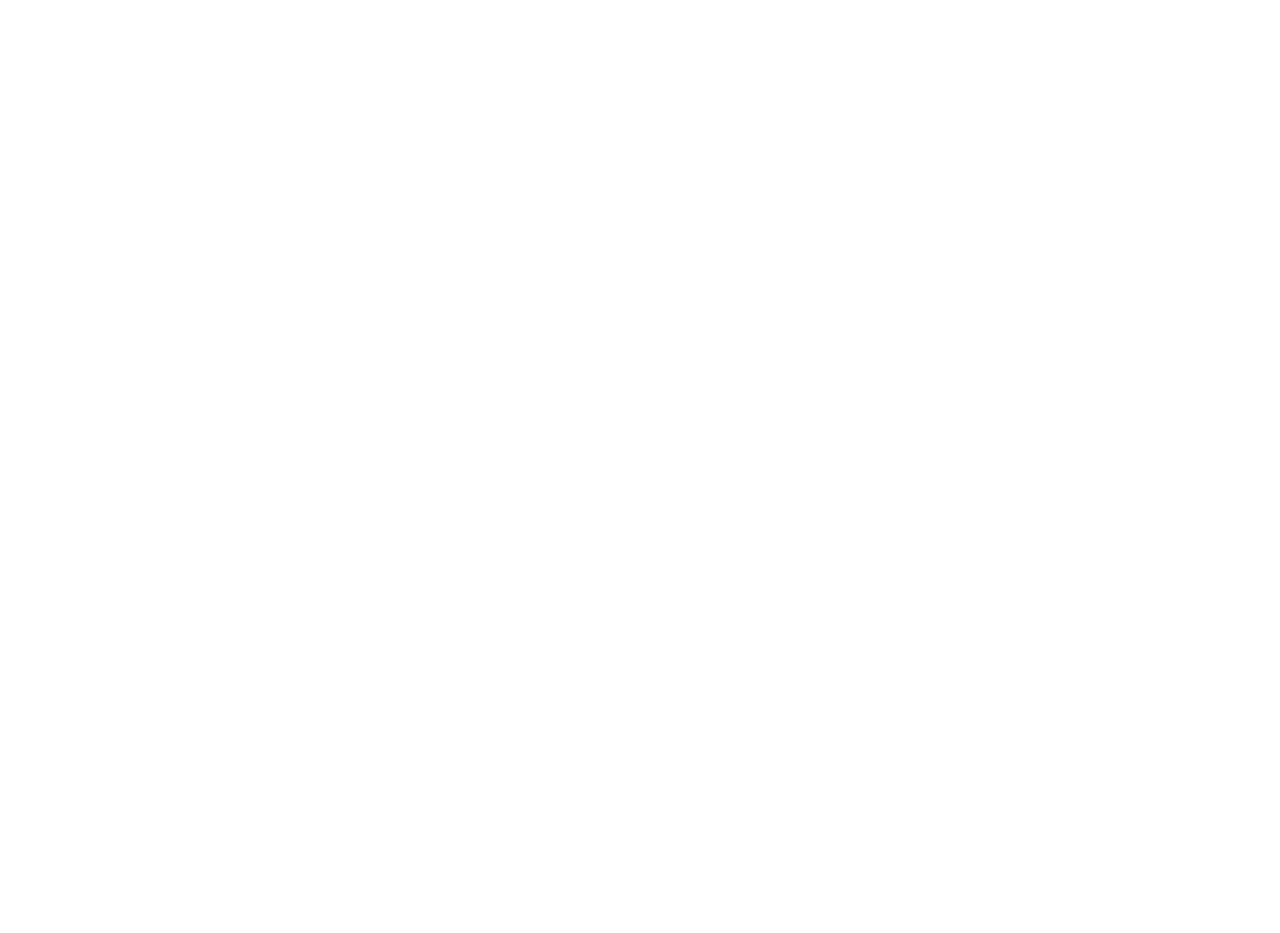
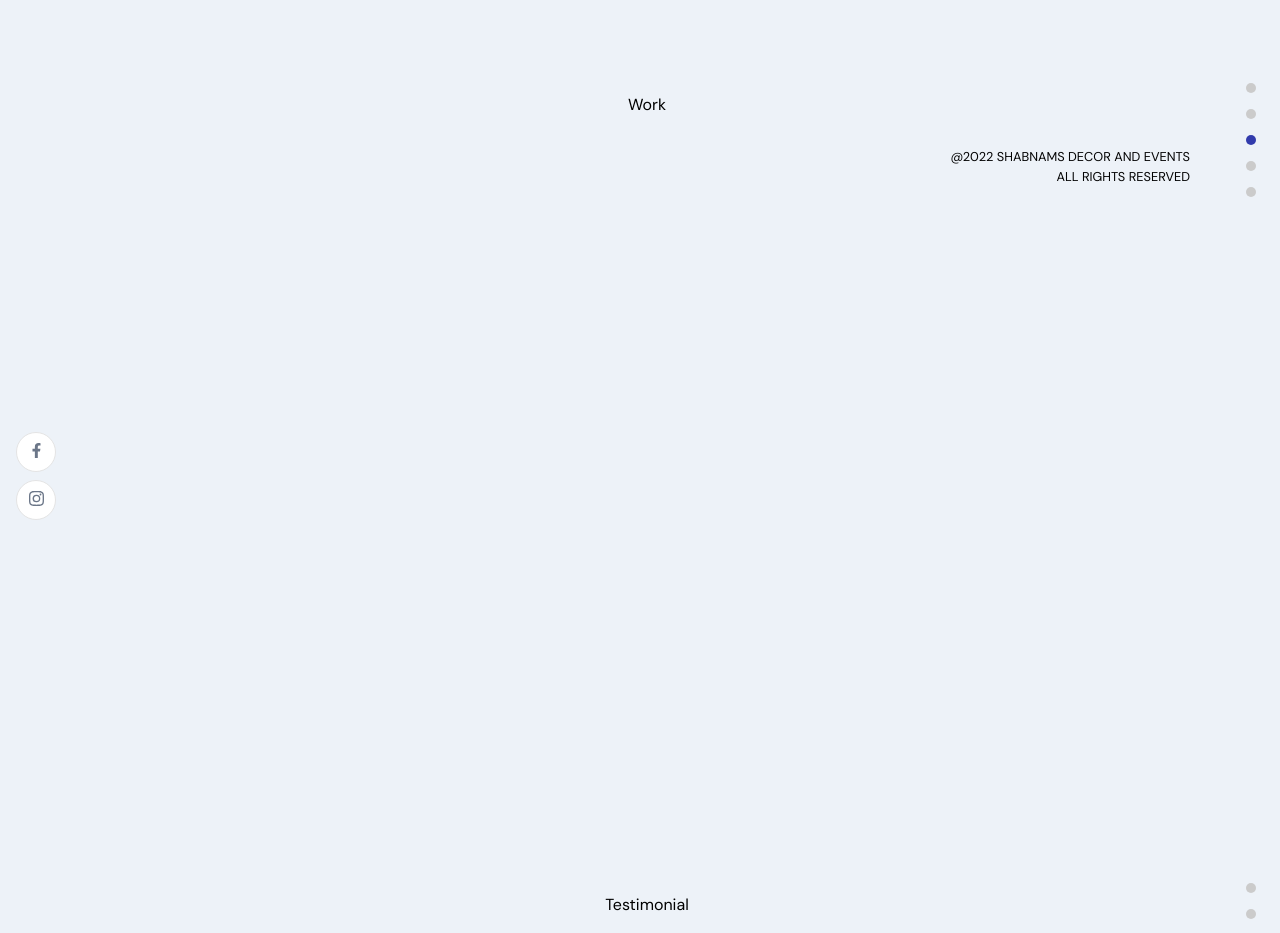
Before and after one commit to WaseemWahid/Shabnams-decor-website, a React (Create React App) app: page / in a window 1280 px wide. Shown: the part 1860-2793 px from the top of the page. Before the commit the page ends 800 px from the top, so only its background shows below. Built offline with nearby package versions, Linux system fonts and the light colour scheme.

Commit message:
created containers set up for adding content

```diff
--- a/src/App.css
+++ b/src/App.css
@@ -1,12 +1,41 @@
 .app {
   background-color: var(--primary-color);
   font-family: var(--font-base);
+}
+
+.app__whitebg {
+  background-color: var(--white-color);
+}
+
+.app__primarybg {
+  background-color: var(--primary-color);
+}
+
+.app__container {
+  width: 100%;
+  min-height: 100vh;
+
+  display: flex;
+  flex-direction: row;
 }
 
 .app__flex {
   display: flex;
   justify-content: center;
   align-items: center;
+}
+
+.app__wrapper {
+  flex: 1;
+  width: 100%;
+  flex-direction: column;
+  padding: 4rem 2rem;
+}
+
+@media screen and (max-width: 450px) {
+  .app__wrapper {
+    padding: 4rem 1rem 2rem;
+  }
 }
 
 .p-text {
@@ -16,8 +45,118 @@
   line-height: 1.5;
 }
 
-@media screen and (min-width: 2000px){
+@media screen and (min-width: 2000px) {
   .p-text {
     font-size: 1.75rem;
   }
 }
+
+.copyright {
+  width: 100%;
+  padding: 2rem 0 0;
+
+  display: flex;
+  flex-direction: column;
+  justify-content: flex-end;
+  align-items: flex-end;
+}
+
+.copyright p {
+  text-transform: uppercase;
+  color: var(--black-color);
+}
+
+.app__social {
+  display: flex;
+  justify-content: flex-end;
+  align-items: center;
+  flex-direction: column;
+  padding: 1rem;
+}
+
+.app__social div {
+  width: 40px;
+  height: 40px;
+  border-radius: 50%;
+  background-color: var(--white-color);
+  margin: 0.25rem 0;
+  border: 1px solid var(--lightGray-color);
+
+  display: flex;
+  justify-content: center;
+  align-items: center;
+
+  transition: all 0.3s ease-in-out;
+}
+
+.app__social div svg {
+  width: 15px;
+  height: 15px;
+  color: var(--gray-color);
+}
+
+.app__social div svg:hover {
+  background-color: var(--secondary-color);
+  border-color: var(--secondary-color);
+}
+
+.app__social div svg:hover svg {
+  color: var(--white-color);
+}
+
+@media screen and (min-width: 2000px) {
+  .app__social div {
+    width: 70px;
+    height: 70px;
+
+    margin: 0.5rem 0;
+  }
+
+  .app__social div svg {
+    width: 30px;
+    height: 30px;
+  }
+}
+
+.app__navigation {
+  display: flex;
+  justify-content: center;
+  align-items: center;
+  flex-direction: column;
+
+  padding: 1rem;
+}
+
+/* MAY HAVE TO EDIT BELOW!! */
+
+.app__navigation-dot {
+  width: 10px;
+  height: 10px;
+  border-radius: 50%;
+  background-color: #cbcbcb;
+  margin: 0.5rem;
+
+  transition: background-color 0.2s ease-in-out;
+}
+
+.app__navigation-dot:hover {
+  background-color: var(--secondary-color);
+}
+
+@media screen and (min-width: 2000px){
+  .app__navigation-dot {
+    width: 20px;
+    height: 20px;
+  }
+}
+
+@media screen and (max-width: 500px) {
+  .app__navigation,
+  .app__social {
+      display: none;
+  }
+
+  .copyright {
+      padding: 2rem;
+  }
+}
--- a/src/App.js
+++ b/src/App.js
@@ -1,4 +1,5 @@
 import React from 'react'
+import { Header, About, Work, Testimonial, Footer } from './container/'
 import { Navbar } from './components'
 
 import './App.css';
@@ -7,6 +8,11 @@
     return (
         <div className='app'>
             <Navbar />
+            <Header />
+            <About />
+            <Work />
+            <Testimonial />
+            <Footer />
         </div>
     );
 }
--- a/src/components/index.js
+++ b/src/components/index.js
@@ -1,2 +1,3 @@
 export { default as Navbar } from './Navbar/Navbar'
 export { default as NavigationDots } from './NavigationDots'
+export { default as SocialMedia } from './SocialMedia'
--- /dev/null
+++ b/src/container/About/About.jsx
@@ -0,0 +1,13 @@
+import React from 'react'
+import { motion } from 'framer-motion';
+import './About.css'
+import { AppWrap, MotionWrap } from '../../wrapper';
+
+
+const About = () => {
+    return (
+        <div>About</div>
+    )
+}
+
+export default AppWrap(MotionWrap(About, 'app__about'), 'about', 'app__whitebg');
--- /dev/null
+++ b/src/container/Footer/Footer.jsx
@@ -0,0 +1,14 @@
+import React from 'react'
+import { AppWrap, MotionWrap } from '../../wrapper';
+
+const Footer = () => {
+    return (
+        <div>Footer</div>
+    )
+}
+
+export default AppWrap(
+    MotionWrap(Footer, 'app__footer'),
+    'contact',
+    'app__whitebg',
+);
--- /dev/null
+++ b/src/container/Header/Header.jsx
@@ -0,0 +1,13 @@
+import React from 'react'
+import { motion } from 'framer-motion'
+import { AppWrap } from '../../wrapper'
+
+import './Header.css'
+
+const Header = () => {
+    return (
+        <div>Header</div>
+    )
+}
+
+export default AppWrap(Header,'home')
--- /dev/null
+++ b/src/container/Testimonial/Testimonial.jsx
@@ -0,0 +1,15 @@
+import React from 'react'
+import { motion } from 'framer-motion'
+import { AppWrap, MotionWrap } from '../../wrapper'
+
+const Testimonial = () => {
+    return (
+        <div>Testimonial</div>
+    )
+}
+
+export default AppWrap(
+    MotionWrap(Testimonial, 'app__testimonial'),
+    'testimonial',
+    'app__primarybg'
+)
--- /dev/null
+++ b/src/container/Work/Work.jsx
@@ -0,0 +1,15 @@
+import React from 'react'
+import { motion } from 'framer-motion'
+import { AppWrap, MotionWrap } from '../../wrapper'
+
+const Work = () => {
+    return (
+        <div>Work</div>
+    )
+}
+
+export default AppWrap(
+    MotionWrap(Work, 'app__works'),
+    'work',
+    'app__primarybg',
+);
--- /dev/null
+++ b/src/container/index.js
@@ -0,0 +1,5 @@
+export { default as Header } from './Header/Header';
+export { default as About } from './About/About'
+export { default as Work } from './Work/Work'
+export { default as Testimonial } from './Testimonial/Testimonial'
+export { default as Footer } from './Footer/Footer'
```
Also changed, not shown: src/container/About/About.css (added), src/container/Header/Header.css (added). Lines whose indentation alone changed are shown as unchanged.
